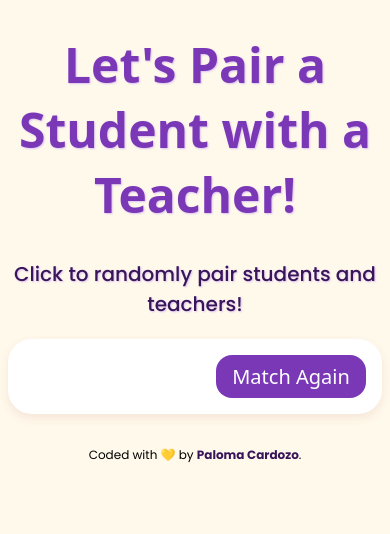
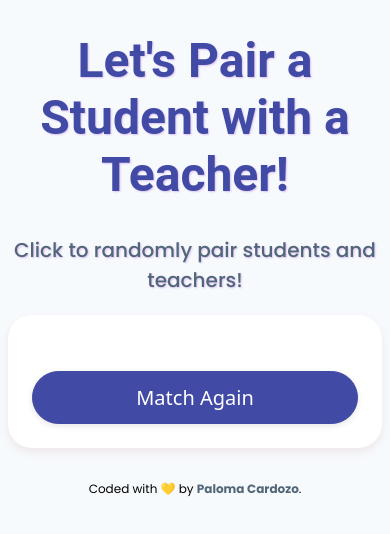
Before and after one commit to Paloma-Cardozo/SmartMatch, a plain HTML site: page index.html in a window 390 px wide. Drawn offline with Linux system fonts and the light colour scheme; a web font is replaced by a local one.

Commit message:
Update styles.css

```diff
--- a/styles.css
+++ b/styles.css
@@ -1,8 +1,8 @@
 :root {
-    --primary-color: hsl(271, 53%, 47%);
-    --secondary-color: hsl(271, 60%, 22%);
-    --background-color: hsl(43, 100%, 96%);
-    --hover-color: hsl(271, 45%, 35%);
+    --primary-color: hsl(235, 43%, 45%);
+    --secondary-color: hsl(210, 20%, 40%);
+    --background-color: hsl(210, 60%, 98%);
+    --hover-color: hsl(235, 43%, 30%);
     --text-shadow: hsl(271, 60%, 85%);
     --box-shadow: rgba(159, 59, 59, 0.1);
     --li-color: hsl(44, 89%, 55%);
@@ -20,7 +20,7 @@ body {
 /* Styles for the header */
 
 header {
-    font-family: "DynaPuff", system-ui;
+    font-family: "Roboto", system-ui;
     color: var(--primary-color);
     text-align: center;
     font-size: 1.5rem;
@@ -60,22 +60,18 @@ main {
     font-family: "DynaPuff", system-ui;
     background-color: var(--primary-color);
     color: white;
-    border: none;
-    padding: 0.5rem 1rem;
+    border: 1px solid var(--primary-color);
+    padding: 0.75rem 1.5rem;
     font-size: 1.25rem;
     cursor: pointer;
-    border-radius: 1rem;
+    border-radius: 2rem;
+    box-shadow: 0 2px 6px var(--li-shadow);
     transition: background-color 0.3s ease-in-out;
-    flex-shrink: 0;
-    align-self: flex-start;
-    width: auto;
-    min-width: 150px;
-    max-width: 100%;
-    text-align: center;
 }
 
 #match-btn:hover {
     background-color: var(--hover-color);
+    transform: translateY(-2px);
 }
 
 #result {
@@ -92,17 +88,17 @@ main {
 #result li {
     background-color: var(--li-color);
     color: white;
-    padding: 0.5rem;
-    border-radius: 0.5rem;
+    padding: 1rem;
+    border-radius: 1rem;
     font-size: 1rem;
-    transition: transform 0.3s ease, background-color 0.3s ease;
-    box-shadow: 0 2px 5px var(--li-shadow);
+    transition: transform 0.3s ease, background-color 0.3s ease, box-shadow 0.2s ease;
+    box-shadow: 0 3px 6px var(--li-shadow);
 }
 
 #result li:hover {
-    transform: scale(1.05);
+    transform: translateY(-5px);
     background-color: var(--li-hover-color);
-    border-radius: 0.5rem;
+    box-shadow: 0 4px 8px var(--li-shadow);
 }
 
 /* Styles for the footer */
@@ -130,3 +126,20 @@ footer a:hover {
 footer h2 {
     display: none;
   }
+
+/* Media query */
+@media (max-width: 600px) {
+    main {
+        padding: 1.5rem;
+    }
+
+    .result-container {
+        flex-direction: column;
+        gap: 2rem;
+    }
+
+    #match-btn {
+        width: 100%;
+        min-width: unset;
+    }
+}
```
